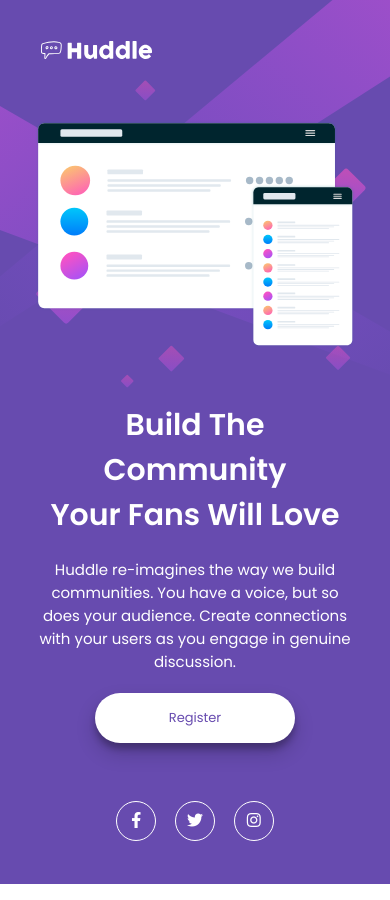
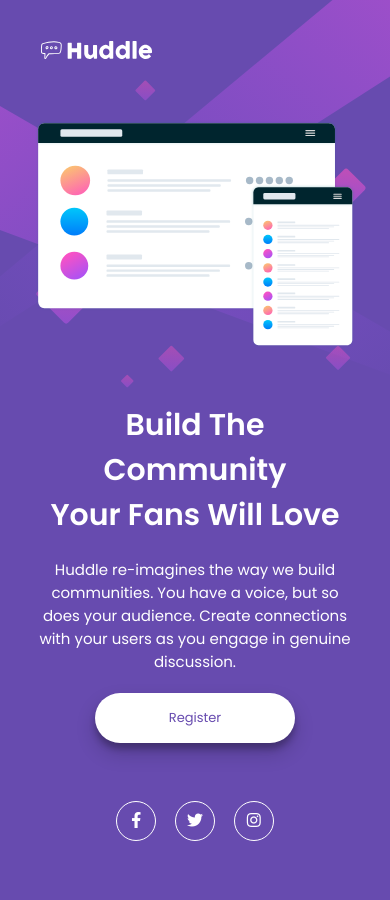
Before and after one commit to leticialist/desafio-huddle, a plain HTML site: page index.html in a window 390 px wide. Drawn offline with Linux system fonts and the light colour scheme.

Commit message:
Huddle Landing Page

```diff
--- a/src/css/responsive.css
+++ b/src/css/responsive.css
@@ -70,7 +70,7 @@
         background-size: contain;
         margin: 0 auto;
         width: 100%;
-        min-height: 100vh;
+        height: 900px;
         padding: 35px;
     }
 
```
